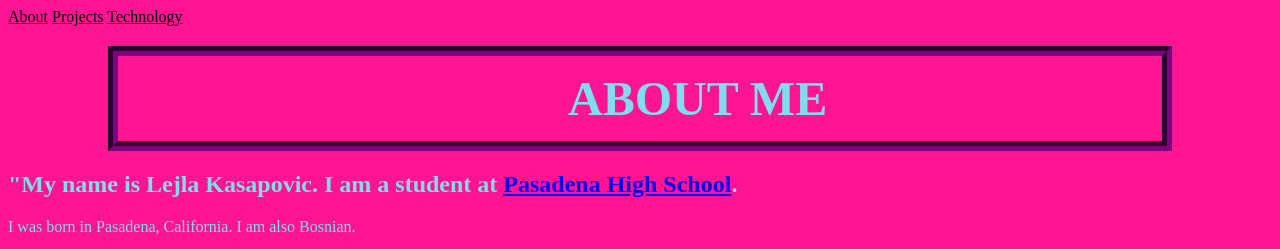
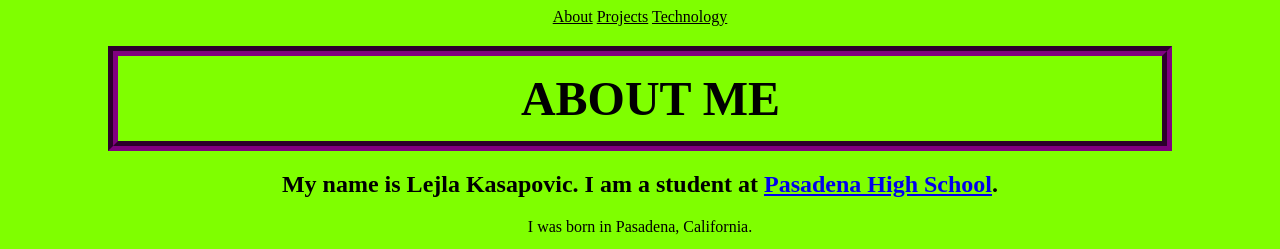
Before and after one commit to lkasapovic/kasapovicl-portfolio, a plain HTML site: page public_html/index.html in a window 1280 px wide. Shown: the top 249 px of the page. Drawn offline with Linux system fonts and the light colour scheme; grey boxes are pictures that could not be loaded.

Commit message:
no message

```diff
--- a/nbproject/private/private.xml
+++ b/nbproject/private/private.xml
@@ -3,9 +3,9 @@
     <editor-bookmarks xmlns="http://www.netbeans.org/ns/editor-bookmarks/2" lastBookmarkId="0"/>
     <open-files xmlns="http://www.netbeans.org/ns/projectui-open-files/2">
         <group>
+            <file>file:/C:/xampp/htdocs/kasapovicl-portfolio/public_html/index.html</file>
             <file>file:/C:/xampp/htdocs/kasapovicl-portfolio/public_html/Projects.html</file>
             <file>file:/C:/xampp/htdocs/kasapovicl-portfolio/public_html/css/style.css</file>
-            <file>file:/C:/xampp/htdocs/kasapovicl-portfolio/public_html/index.html</file>
             <file>file:/C:/xampp/htdocs/kasapovicl-portfolio/public_html/technology%20page.html</file>
         </group>
     </open-files>
--- a/public_html/css/style.css
+++ b/public_html/css/style.css
@@ -1,5 +1,6 @@
 html{
-    background-color: deeppink;
+  background-color: chartreuse;
+  text-align: center;
 }
 
 nav a {
@@ -26,7 +27,7 @@ h1 {
     font-size: 48px;
     padding-top: 15px;
     padding-bottom: 15px;
-    padding-left: 450px;
+    padding-left: 21px;
     margin-top: 20px;
     margin-bottom: 20px;
     margin-right: 100px;
@@ -35,5 +36,5 @@ h1 {
 
 
 body{
-    color: #80deea;
+    color: black;
 }
--- a/public_html/index.html
+++ b/public_html/index.html
@@ -21,8 +21,8 @@ and open the template in the editor.
         </header>
         <article>
             <h1 class="uppercase">About Me</h1>
-            <h2>"My name is Lejla Kasapovic. I am a student at <a href="http://phs.pasadenausd.org">Pasadena High School</a>.</h2>
-            <p>I was born in Pasadena, California. I am also Bosnian.</p>
+            <h2>My name is Lejla Kasapovic. I am a student at <a href="http://phs.pasadenausd.org">Pasadena High School</a>.</h2>
+            <p>I was born in Pasadena, California.</p>
 
             <img alt src="https://cms.myspacecdn.com/cms/x/13/37/090913-arctic-600.jpg">
         </article>
```
Also changed, not shown: public_html/Projects.html (+1 -1 lines), public_html/css/G.jpg (added).
